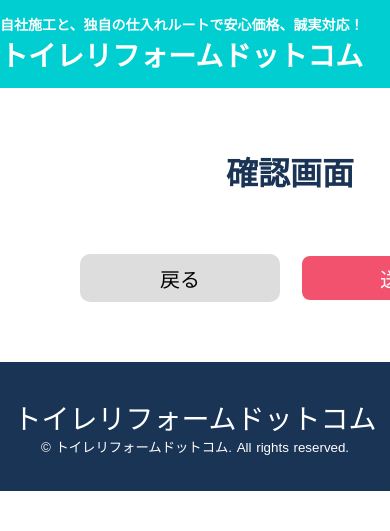
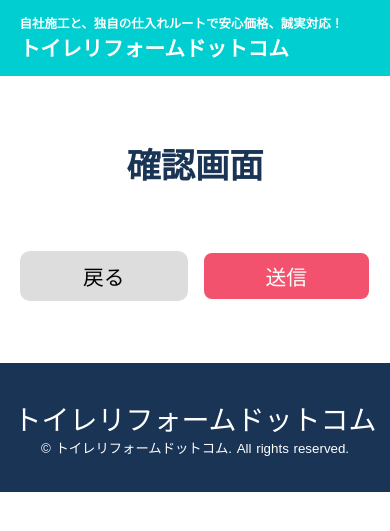
Before and after one commit to saekahamaura/toilet, a PHP site: page /static/confirm/index.php in a window 390 px wide; the page is wider, and only the part inside the window is pictured. Shown: the top 531 px of that part. Run offline with PHP 8.4, Linux system fonts and the light colour scheme; data that the repository does not hold is empty.

Commit message:
確認画面スマホ対応

```diff
--- a/nuxt.config.ts
+++ b/nuxt.config.ts
@@ -28,7 +28,7 @@
   css: [
   ],
   router: {
-    // base: '/cliant_check/toilet/',
+    // base: '/toilet/',
   },
   typescript: {
     typeCheck: true,
--- a/static/confirm/index.php
+++ b/static/confirm/index.php
@@ -159,12 +159,6 @@
           <?php if ($_POST['メールアドレス']): ?><input type="hidden" name="メールアドレス" value="<?php if ($_POST['メールアドレス']) echo $email?>"><?php endif;?>
           <?php if ($_FILES['images']): ?><input type="hidden" name="filepass" value="<?php if ($_FILES['images']) echo $filename?>"><?php endif;?>
           <div class="st-content">
-              <?php if ($_POST['jobtype']): ?>
-                <dl>
-                  <dt>Job type</dt>
-                  <dd><?php echo $jobtype?></dd>
-                </dl>
-              <?php endif;?>
               <?php if ($_POST['お名前']): ?>
                 <dl>
                   <dt>お名前</dt>
--- a/static/css/confirm.scss
+++ b/static/css/confirm.scss
@@ -141,3 +141,48 @@
   justify-content: center;
   margin-top: 60px;
 }
+@media screen and (max-width: 1100px) {
+  .st-inner {
+    width: 90%;
+  }
+  .st-confirm {
+    width: 90%;
+  }
+}
+@media screen and (max-width: 680px) {
+  header {
+    h1 {
+      font-size: 5.3333vw;
+      span {
+        font-size: 3.2vw;
+      }
+    }
+  }
+  .st-confirm {
+    margin: 16vw auto;
+    h2 {
+      margin-bottom: 16vw;
+      font-size: 8.8vw;
+    }
+    dl {
+      margin-bottom: 5.3333vw;
+      flex-direction: column;
+      align-items: flex-start;
+    }
+    dt {
+      width: 100%;
+      margin-right: 0;
+    }
+  }
+  .st-confirm__button {
+    margin-top: 12vw;
+    justify-content: space-between;
+  }
+  .st-back,
+  .st-button {
+    width: 48%;
+    height: 12.8vw;
+    font-size: 5.3333vw;
+    margin-right: 0;
+  }
+}
```
Also changed, not shown: static/css/confirm.css (+45 -0 lines), static/css/confirm.min.css (+1 -1 lines).
